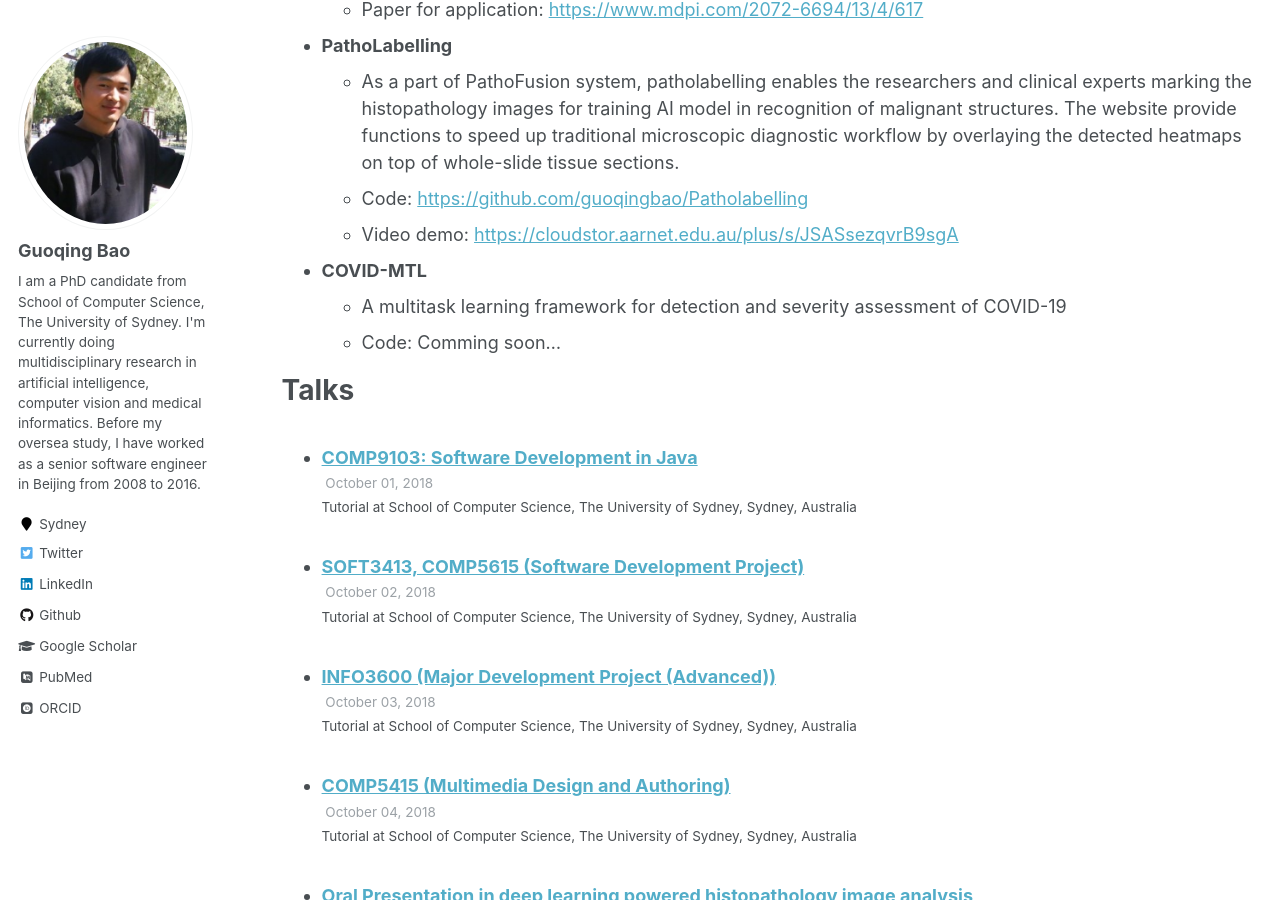
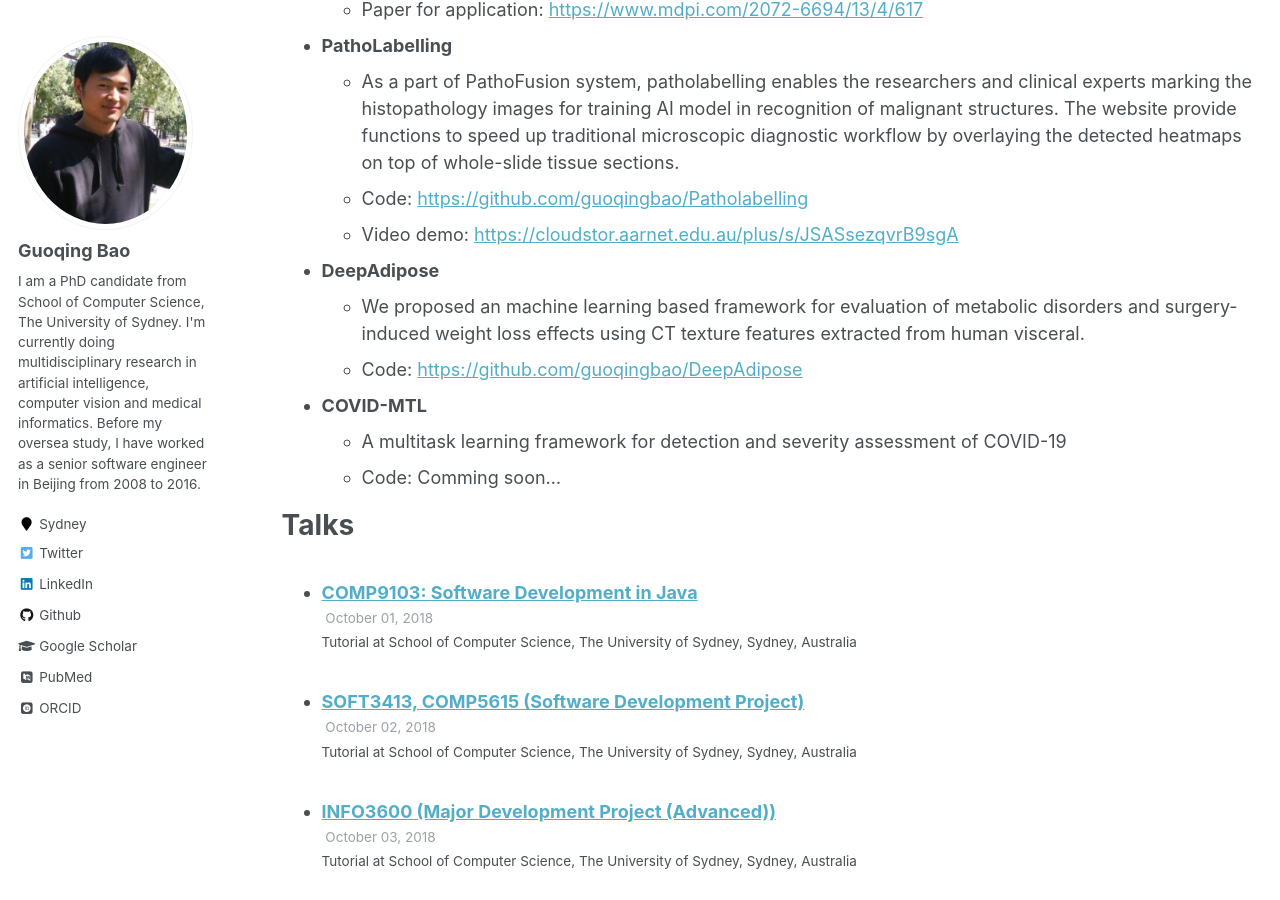
Before and after one commit to guoqingbao/guoqingbao.github.io, a Jekyll site: the page built from _pages/cv.md, in a window 1280 px wide and 900 px high, scrolled down 4265 px. Built offline with Jekyll 4.4.1, drawn with Linux system fonts in a browser that asks for light colours; some web fonts are replaced.

Commit message:
Update cv.md

```diff
--- a/_pages/cv.md
+++ b/_pages/cv.md
@@ -100,6 +100,9 @@
   * As a part of PathoFusion system, patholabelling enables the researchers and clinical experts marking the histopathology images for training AI model in recognition of malignant structures. The website provide functions to speed up traditional microscopic diagnostic workflow by overlaying the detected heatmaps on top of whole-slide tissue sections.
   * Code: [https://github.com/guoqingbao/Patholabelling](https://github.com/guoqingbao/Patholabelling)
   * Video demo: [https://cloudstor.aarnet.edu.au/plus/s/JSASsezqvrB9sgA](https://cloudstor.aarnet.edu.au/plus/s/JSASsezqvrB9sgA)
+* **DeepAdipose**
+  * We proposed an machine learning based framework for evaluation of metabolic disorders and surgery-induced weight loss effects using CT texture features extracted from human visceral.
+  * Code: [https://github.com/guoqingbao/DeepAdipose](https://github.com/guoqingbao/DeepAdipose)
 * **COVID-MTL**
   * A multitask learning framework for detection and severity assessment of COVID-19
   * Code: Comming soon...
```
